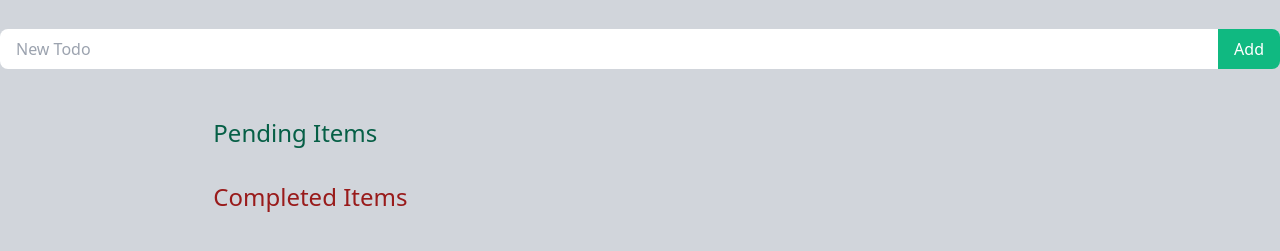
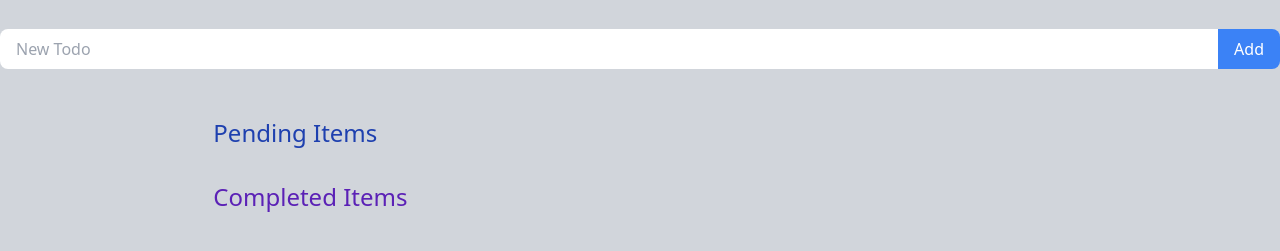
Before and after one commit to DarrickF/intro-html-js, a plain HTML site: page index.html in a window 1280 px wide. Shown: the part 333-584 px from the top of the page. Drawn offline with nearby package versions, Linux system fonts and the light colour scheme.

Commit message:
changing colors

```diff
--- a/app.js
+++ b/app.js
@@ -1,9 +1,9 @@
 const todos = [];
 
 const pendingClasses =
-  "bg-white w-full text-center text-green-500 rounded py-4 border-2 border-green-500 transition transform ease-in-out duration-300 hover:bg-green-500 hover:text-white hover:scale-110 hover:rotate-1 cursor-pointer";
+  "bg-white w-full text-center text-blue-500 rounded py-4 border-2 border-blue-500 transition transform ease-in-out duration-300 hover:bg-blue-500 hover:text-white hover:scale-110 hover:rotate-1 cursor-pointer";
 const completedClasses =
-  "bg-white w-full text-center text-red-500 rounded py-4 border-2 border-red-500 transition transform ease-in-out duration-300 hover:bg-red-500 hover:text-white hover:scale-110 hover:-rotate-1 cursor-pointer";
+  "bg-white w-full text-center text-purple-500 rounded py-4 border-2 border-purple-500 transition transform ease-in-out duration-300 hover:bg-purple-500 hover:text-white hover:scale-110 hover:-rotate-1 cursor-pointer";
 
 const pendingList = document.getElementById("pendingList");
 const completedList = document.getElementById("completedList");
--- a/index.html
+++ b/index.html
@@ -25,7 +25,7 @@
             placeholder="New Todo"
           />
           <button
-            class="bg-green-500 text-white py-2 px-4 rounded-r-lg hover:bg-green-700"
+            class="bg-blue-500 text-white py-2 px-4 rounded-r-lg hover:bg-blue-700"
           >
             Add
           </button>
@@ -33,11 +33,11 @@
       </div>
       <div id="todos" class="w-2/3 space-y-8 my-4">
         <div>
-          <h3 class="text-2xl text-green-800">Pending Items</h3>
+          <h3 class="text-2xl text-blue-800">Pending Items</h3>
           <ul id="pendingList" class="space-y-4"></ul>
         </div>
         <div>
-          <h3 class="text-2xl text-red-800">Completed Items</h3>
+          <h3 class="text-2xl text-purple-800">Completed Items</h3>
           <ul id="completedList" class="space-y-4"></ul>
         </div>
       </div>
```
